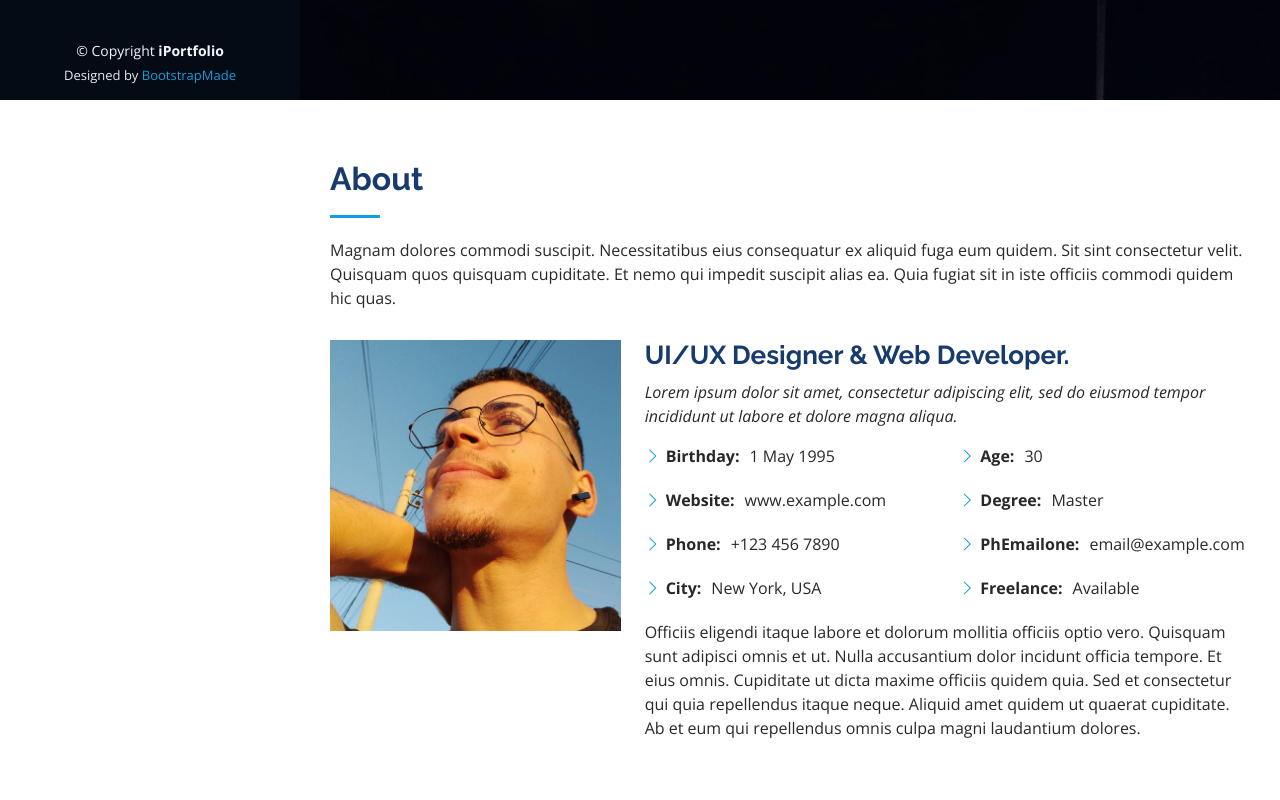
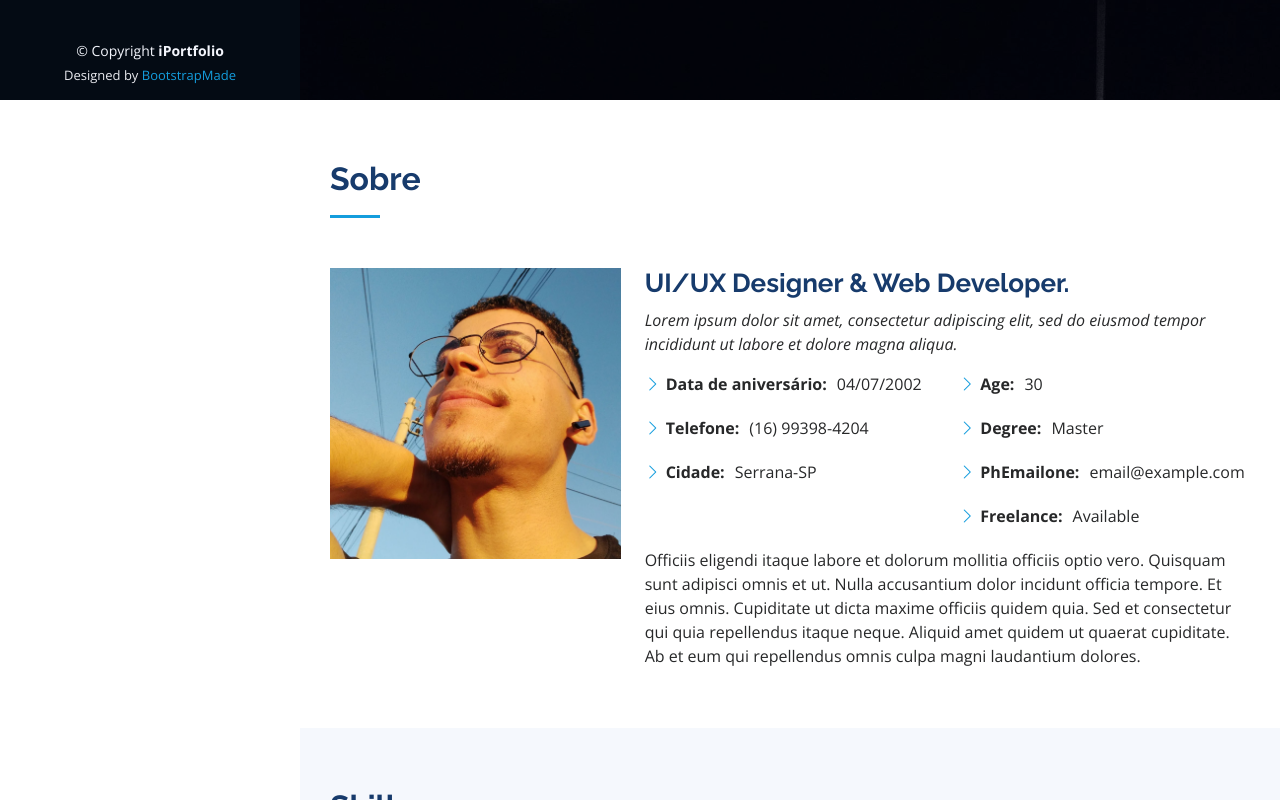
Before and after one commit to Rian04pc/portifolio, a plain HTML site: page index.html in a window 1280 px wide. Shown: the part 700-1500 px from the top of the page. Drawn offline with nearby package versions, Linux system fonts and the light colour scheme.

Commit message:
Atualização da sesssão Sobre

```diff
--- a/index.html
+++ b/index.html
@@ -84,8 +84,7 @@
       <div class="container">
 
         <div class="section-title">
-          <h2>About</h2>
-          <p>Magnam dolores commodi suscipit. Necessitatibus eius consequatur ex aliquid fuga eum quidem. Sit sint consectetur velit. Quisquam quos quisquam cupiditate. Et nemo qui impedit suscipit alias ea. Quia fugiat sit in iste officiis commodi quidem hic quas.</p>
+          <h2>Sobre</h2>
         </div>
 
         <div class="row">
@@ -101,10 +100,9 @@
             <div class="row">
               <div class="col-lg-6">
                 <ul>
-                  <li><i class="bi bi-chevron-right"></i> <strong>Birthday:</strong> <span>1 May 1995</span></li>
-                  <li><i class="bi bi-chevron-right"></i> <strong>Website:</strong> <span>www.example.com</span></li>
-                  <li><i class="bi bi-chevron-right"></i> <strong>Phone:</strong> <span>+123 456 7890</span></li>
-                  <li><i class="bi bi-chevron-right"></i> <strong>City:</strong> <span>New York, USA</span></li>
+                  <li><i class="bi bi-chevron-right"></i> <strong>Data de aniversário:</strong> <span>04/07/2002</span></li>
+                  <li><i class="bi bi-chevron-right"></i> <strong>Telefone:</strong> <span>(16) 99398-4204</span></li>
+                  <li><i class="bi bi-chevron-right"></i> <strong>Cidade:</strong> <span>Serrana-SP</span></li>
                 </ul>
               </div>
               <div class="col-lg-6">
```
